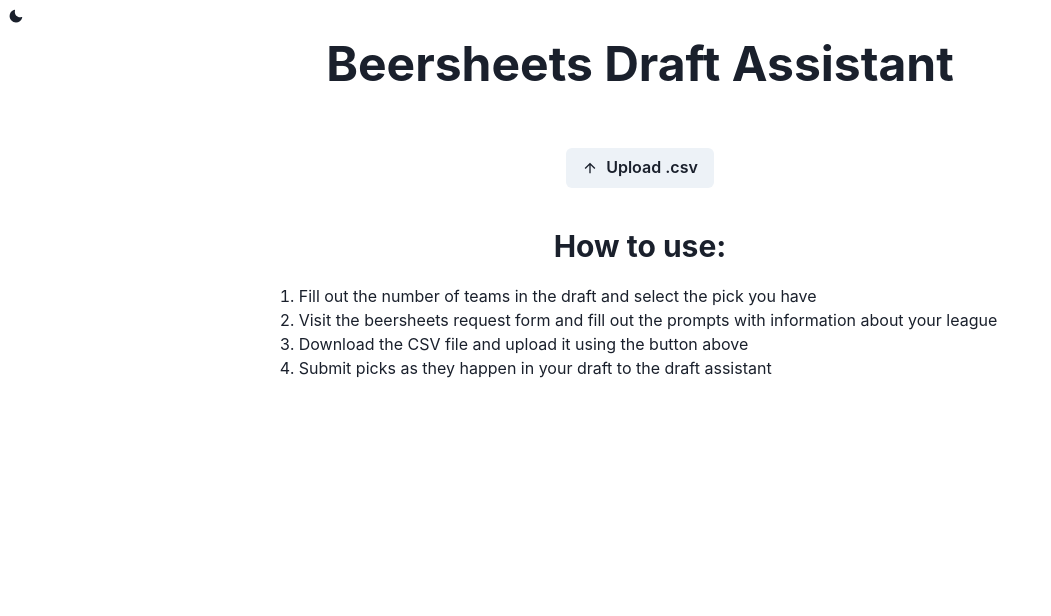
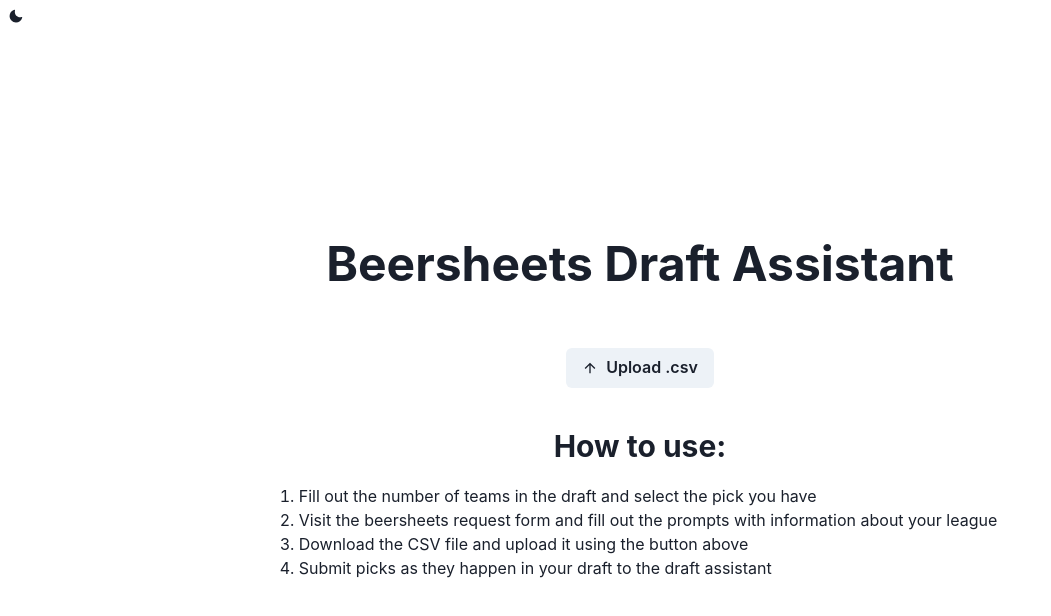
Before and after one commit to LiamMahoney/beersheets-draft-assistant, a React (Create React App) app: page / in a window 1280 px wide. Shown: the top 616 px of the page, without its empty margins (0-1051 px from the left). Built offline with nearby package versions, Linux system fonts and the light colour scheme.

Commit message:
centered text vertically

```diff
--- a/src/components/LandingPage.js
+++ b/src/components/LandingPage.js
@@ -15,6 +15,7 @@
     return (
         <Flex
             alignItems="center"
+            justifyContent="center"
             flexDirection="column"
             height="100vh"
             width="100vw"
```
